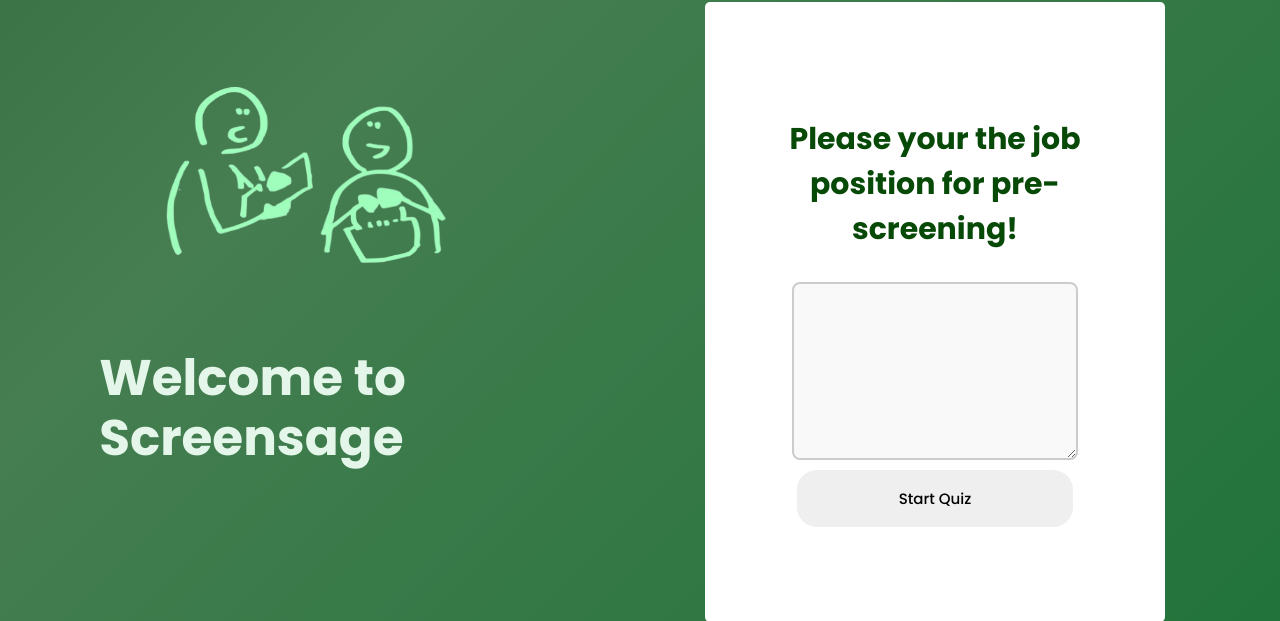
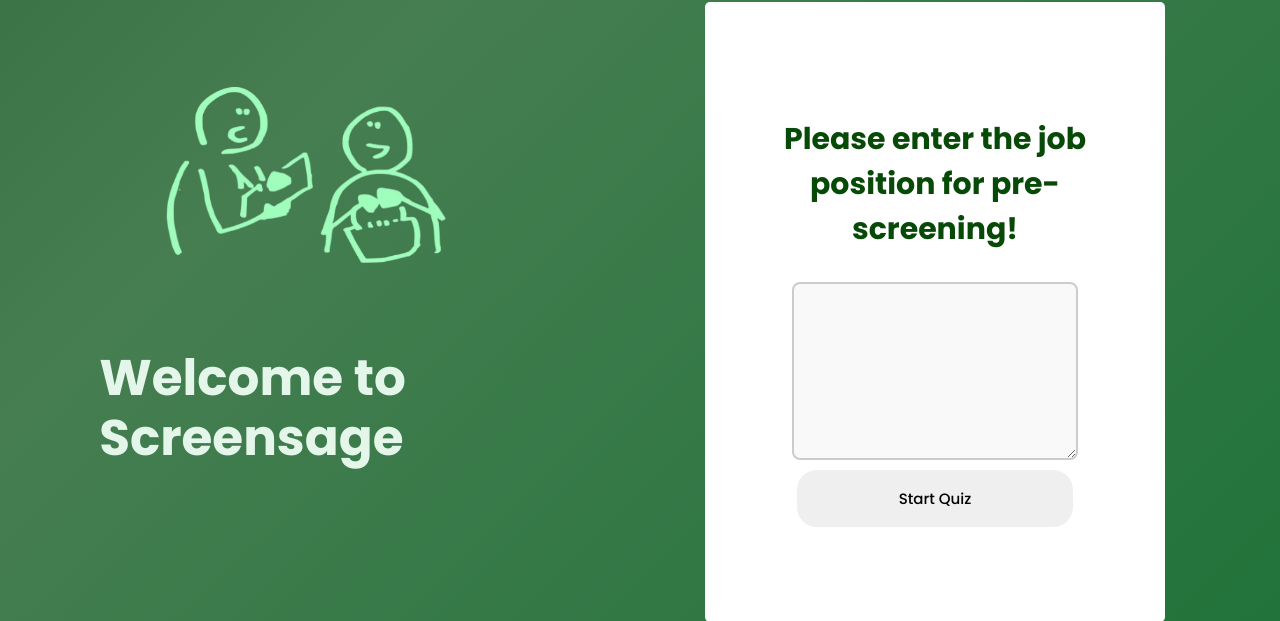
Before and after one commit to kr1shap/screensage, a Flask app: page / in a window 1280 px wide. Shown: the part 115-736 px from the top of the page. Run offline with Flask 3, Linux system fonts and the light colour scheme.

Commit message:
Update home.html
changed typo in title!

```diff
--- a/server/templates/home.html
+++ b/server/templates/home.html
@@ -20,7 +20,7 @@
         </div>
         <div class="start-cont">
             <div class="quiz-cont">
-                <p class="res-tit" style="text-align:center;">Please your the job position for pre-screening!</p>
+                <p class="res-tit" style="text-align:center;">Please enter the job position for pre-screening!</p>
                 <form action="/" method="POST">
                     <textarea id="job_role" name="job_role" required></textarea>
                     <button type="submit">Start Quiz</button>
```
